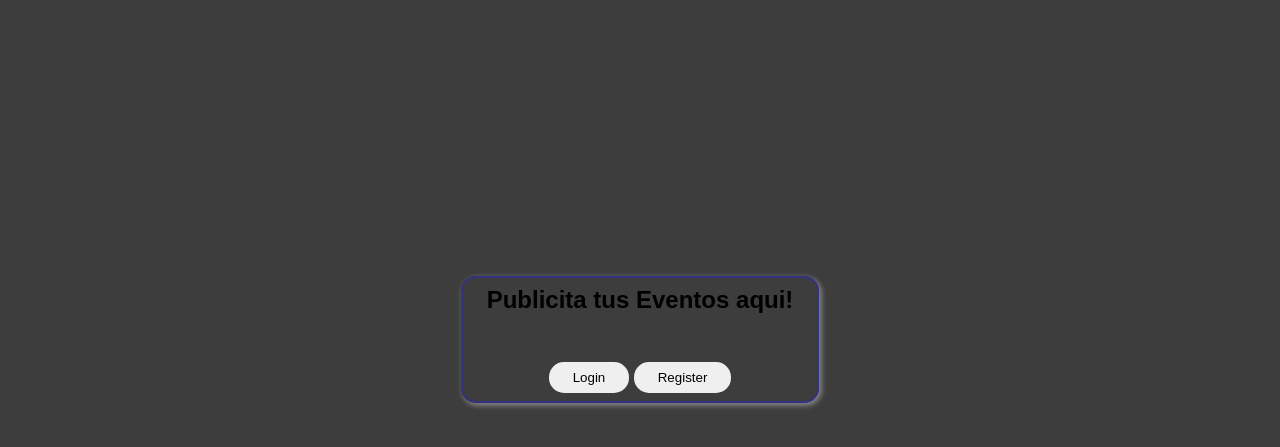
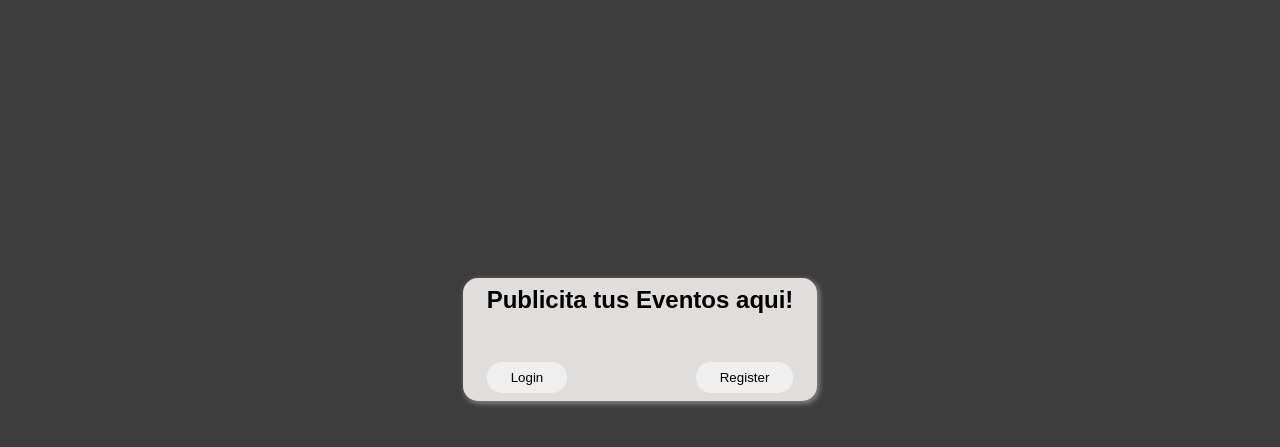
Before and after one commit to IHCantabraba/Pr_10_EventsApp, a website built with Vite: page Front/index.html in a window 1280 px wide. Shown: the part 61-508 px from the top of the page. Built offline with nearby package versions, Linux system fonts and the light colour scheme; a web font is replaced by a local one.

Commit message:
landing page

```diff
--- a/Front/components/Landing/Landing.css
+++ b/Front/components/Landing/Landing.css
@@ -16,15 +16,26 @@
   right: 0;
 }
 #landing-msg {
-  border: 2px solid rgb(50, 50, 128);
+  /* border: 2px solid rgb(50, 50, 128); */
   border-radius: 15px;
   padding: 0.5rem 1.5rem;
   box-shadow: 2px 2px 5px 1px rgba(227, 224, 224, 0.4);
+  background-color: rgb(224, 221, 221);
 }
-#landing-login-btn,
-#landing-register-btn {
-  border-radius: 15px;
-  border: none;
-  padding: 0.5rem 1.5rem;
-  cursor: pointer;
+#landing-options {
+  width: 100%;
+  display: flex;
+  flex-direction: row;
+  align-items: center;
+  justify-content: space-between;
 }
+#landing-login-btn:hover {
+  background-color: lightgreen;
+}
+#landing-register-btn:hover {
+  background-color: lightblue;
+}
+
+/* #landing.hide {
+  display: none;
+} */
--- a/Front/components/Landing/Landing.js
+++ b/Front/components/Landing/Landing.js
@@ -1,6 +1,7 @@
 import './Landing.css'
+import Btn from '../common/Button/button'
 const LandingTemplate = () => {
-  const app = document.getElementById('app')
+  const app = document.querySelector('main')
   const template = `
     <div id="landing">
       <div id="landing-msg">
@@ -8,13 +9,13 @@ const LandingTemplate = () => {
         Publicita tus Eventos aqui!
         </h2>
         <div id="landing-options">
-        <button id="landing-login-btn">Login</button>
-        <button id="landing-register-btn">Register</button>
+          ${Btn('landing-login-btn', 'Login', 'loginBtn')}
+          ${Btn('landing-register-btn', 'Register', 'registerBtn')}
         </div>
       </div>
     </div>
   `
-  app.innerHTML += template
+  app.innerHTML = template
 }
 
 export default LandingTemplate
--- /dev/null
+++ b/Front/components/common/Button/button.css
@@ -0,0 +1,6 @@
+.btn {
+  border-radius: 15px;
+  border: none;
+  padding: 0.5rem 1.5rem;
+  cursor: pointer;
+}
--- /dev/null
+++ b/Front/components/common/Button/button.js
@@ -0,0 +1,9 @@
+import './button.css'
+const Btn = (id, text, clas) => {
+  const btn = `
+    <button id="${id}" class="${clas} btn">${text}</button>
+    `
+  return btn
+}
+
+export default Btn
--- /dev/null
+++ b/Front/components/main/main.js
@@ -0,0 +1,8 @@
+const main = () => {
+  const main = `
+  <main></main>
+`
+  document.body.innerHTML += main
+}
+
+export default main
--- a/Front/main.js
+++ b/Front/main.js
@@ -1,6 +1,18 @@
 import './style.css'
 import HeaderTemplate from './components/Header/header'
 import LandingTemplate from './components/Landing/Landing'
+import Register from './pages/Register'
+import main from './components/main/main'
 /* insertar el header */
 HeaderTemplate()
+main()
 LandingTemplate()
+
+document
+  .querySelector('#landing-register-btn')
+  .addEventListener('click', () => {
+    Register()
+  })
+document
+  .querySelector('#landing-login-btn')
+  .addEventListener('click', () => LoginPage())
--- a/Front/pages/Register.js
+++ b/Front/pages/Register.js
@@ -0,0 +1,18 @@
+import Btn from '../components/common/Button/button'
+
+const template = () => `
+  <section id="register-form">
+    <form>
+      <input type="text" placeholder="Username" id="username"/>
+      <input type="password" placeholder="Password" id="password"/>
+      ${Btn('registrationBtn', 'register', 'submitRegistration')}
+    </form>
+  </section>
+`
+const Register = () => {
+  document.querySelector('main').innerHTML = template()
+  document.querySelector('#registrationBtn').addEventListener('click', () => {
+    console.log('registering')
+  })
+}
+export default Register
```
Lines whose indentation alone changed are shown as unchanged.
